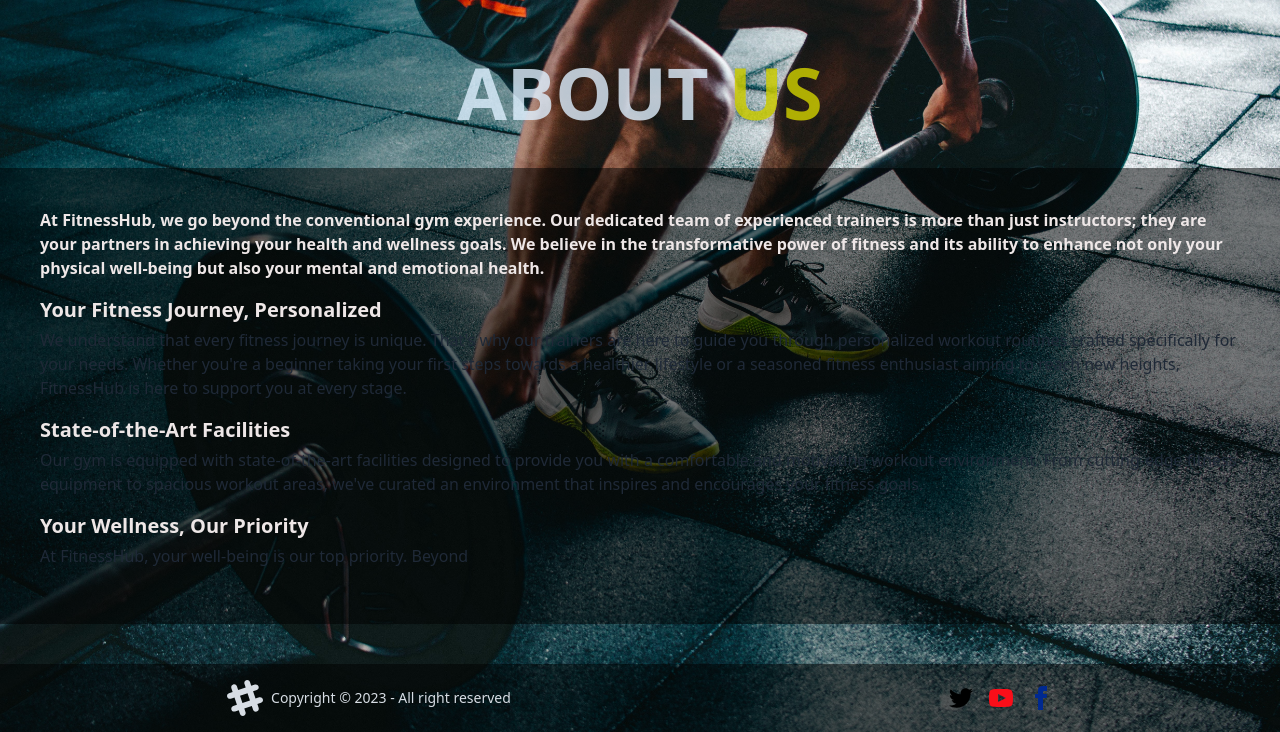
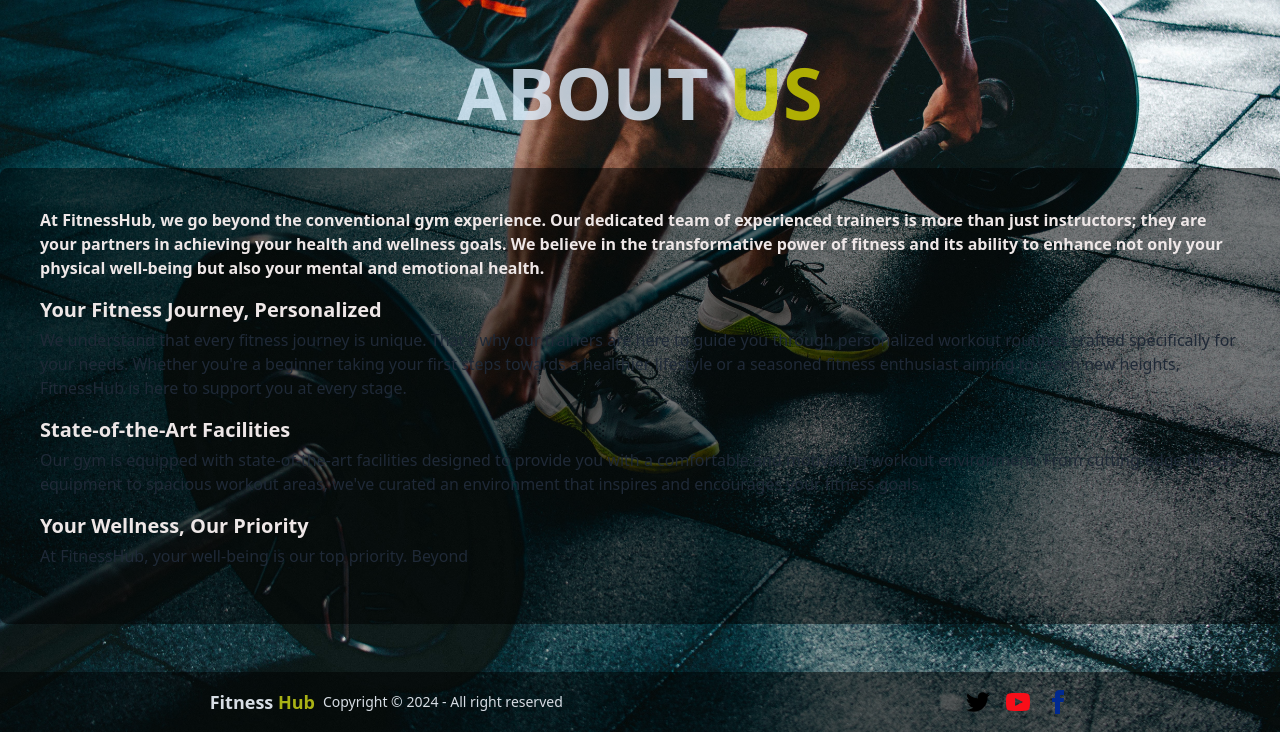
Before and after one commit to E4crypt3d/FitnessHub, a Django app: template home/templates/about.html in a window 1280 px wide. Shown: the part 68-800 px from the top of the page. Run offline with Django 4.2, Linux system fonts and the light colour scheme; the template is opened without the code that fills it, so the values that code supplies are empty.

Commit message:
fixed ui and some improvements

```diff
--- a/home/templates/about.html
+++ b/home/templates/about.html
@@ -22,7 +22,7 @@ act
         </div>
     </div>
 
-    <div class="my-10 mt-10 bg-[#00000080] hover:bg-[#000000c4] transition-all p-10">
+    <div class="my-10 mt-10 bg-[#00000080] hover:bg-[#000000c4] transition-all p-10 rounded-lg">
         <p class="font-semibold text-[#eee7e7]">
             At FitnessHub, we go beyond the conventional gym experience. Our dedicated team of experienced trainers is
             more than just instructors; they are your partners in achieving your health and wellness goals. We believe
--- a/programs/signals.py
+++ b/programs/signals.py
@@ -9,7 +9,7 @@ def handle_announcement_exercise(instance):
         'title': '🏋️‍♂️ Introducing New Exercise at FITNESS HUB!',
         'body': f'''
             <ul>
-            <li>- 🌟 "{instance.title}"</li>
+            <li>- 🌟 {instance.title}</li>
             <li>- 💪 {instance.body}<li>
             </ul>
             <p>🚀 Try it out during your next session and feel the burn! Stay tuned for more exciting updates on our ever-evolving fitness offerings.</p>
--- a/schedule/models.py
+++ b/schedule/models.py
@@ -10,7 +10,7 @@ class ScheduleManager(models.Manager):
 
 class Schedule(models.Model):
     title = models.CharField(max_length=90)
-    max_participants = models.PositiveIntegerField(default=25)
+    max_participants = models.PositiveIntegerField(default=20)
     current_participants = models.PositiveIntegerField(
         default=0)
     start_time = models.TimeField()
--- a/src/main.css
+++ b/src/main.css
@@ -1849,11 +1849,6 @@ html {
   margin-bottom: 2.5rem;
 }
 
-.my-16 {
-  margin-top: 4rem;
-  margin-bottom: 4rem;
-}
-
 .my-2 {
   margin-top: 0.5rem;
   margin-bottom: 0.5rem;
--- a/templates/base.html
+++ b/templates/base.html
@@ -7,6 +7,13 @@
     <meta name="viewport" content="width=device-width, initial-scale=1.0">
     <title>{% block title %}{% endblock title %} - FITNESS HUB</title>
     <link rel="stylesheet" href="{% static 'main.css' %}">
+    <link rel="apple-touch-icon" sizes="120x120" href="{% static 'img/apple-touch-icon.png' %}">
+    <link rel="icon" type="image/png" sizes="32x32" href="{% static 'img/favicon-32x32.png' %}">
+    <link rel="icon" type="image/png" sizes="16x16" href="{% static 'img/favicon-16x16.png' %}">
+    <link rel="manifest" href="{% static 'img/site.webmanifest' %}">
+    <link rel="mask-icon" href="{% static 'img/safari-pinned-tab.svg' %}" color="#5bbad5">
+    <meta name="msapplication-TileColor" content="#da532c">
+    <meta name="theme-color" content="#ffffff">
 </head>
 
 <body style="background-image: url({% static 'img/bg.jpg' %});" class="h-full min-h-screen bg-cover flex flex-col">
@@ -67,13 +74,10 @@
     <footer
         class="footer mt-auto items-center p-4 text-neutral-content bg-[#00000080] hover:bg-[#000000c4] transition-all">
         <aside class="items-center grid-flow-col mx-auto">
-            <svg width="36" height="36" viewBox="0 0 24 24" xmlns="http://www.w3.org/2000/svg" fill-rule="evenodd"
-                clip-rule="evenodd" class="fill-current">
-                <path
-                    d="M22.672 15.226l-2.432.811.841 2.515c.33 1.019-.209 2.127-1.23 2.456-1.15.325-2.148-.321-2.463-1.226l-.84-2.518-5.013 1.677.84 2.517c.391 1.203-.434 2.542-1.831 2.542-.88 0-1.601-.564-1.86-1.314l-.842-2.516-2.431.809c-1.135.328-2.145-.317-2.463-1.229-.329-1.018.211-2.127 1.231-2.456l2.432-.809-1.621-4.823-2.432.808c-1.355.384-2.558-.59-2.558-1.839 0-.817.509-1.582 1.327-1.846l2.433-.809-.842-2.515c-.33-1.02.211-2.129 1.232-2.458 1.02-.329 2.13.209 2.461 1.229l.842 2.515 5.011-1.677-.839-2.517c-.403-1.238.484-2.553 1.843-2.553.819 0 1.585.509 1.85 1.326l.841 2.517 2.431-.81c1.02-.33 2.131.211 2.461 1.229.332 1.018-.21 2.126-1.23 2.456l-2.433.809 1.622 4.823 2.433-.809c1.242-.401 2.557.484 2.557 1.838 0 .819-.51 1.583-1.328 1.847m-8.992-6.428l-5.01 1.675 1.619 4.828 5.011-1.674-1.62-4.829z">
-                </path>
-            </svg>
-            <p>Copyright © 2023 - All right reserved</p>
+            <a href="{% url 'home' %}" class="text-lg font-bold">Fitness <span class="text-[#a9b215]">Hub</span></a>
+            {% load tz %}
+            {% now "Y" as year %}
+            <p>Copyright © {{year}} - All right reserved</p>
         </aside>
         <nav class="grid-flow-col gap-4 md:place-self-center md:justify-self-end mx-auto">
             <a><svg xmlns="http://www.w3.org/2000/svg" width="24" height="24" viewBox="0 0 24 24" class="fill-black">
```
Also changed, not shown: programs/models.py (+16 -1 lines), src/img/browserconfig.xml (added, +9 -0 lines), programs/migrations/0003_alter_exercise_body.py (added), schedule/migrations/0007_alter_schedule_current_participants.py (added), schedule/migrations/0008_alter_schedule_max_participants.py (added), src/img/android-chrome-192x192.png (added), src/img/android-chrome-384x384.png (added), src/img/android-chrome-96x96.png (added), src/img/apple-touch-icon.png (added), src/img/favicon-16x16.png (added), src/img/favicon-32x32.png (added), src/img/favicon.ico (added), src/img/mstile-150x150.png (added), src/img/safari-pinned-tab.svg (added), 1 more files.
